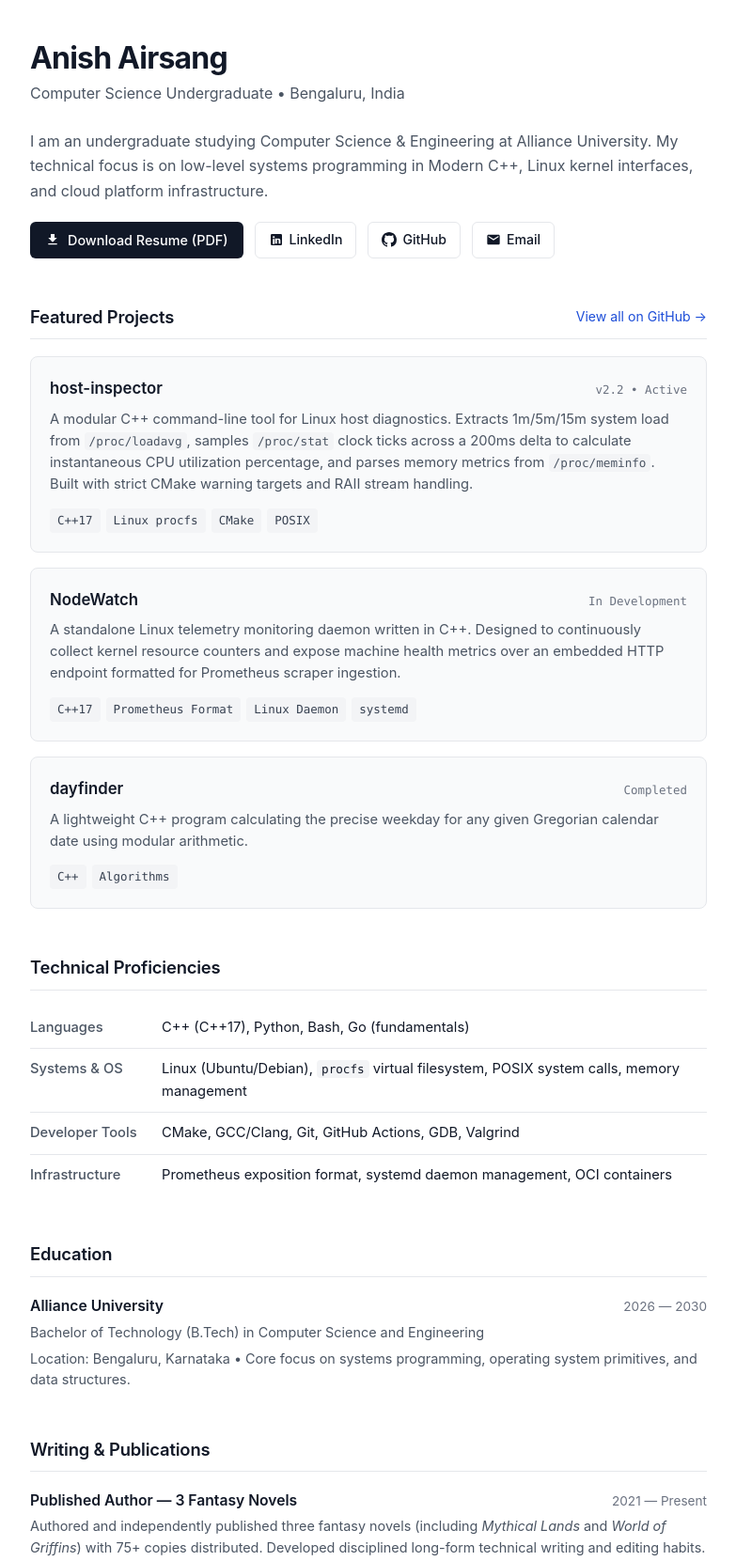
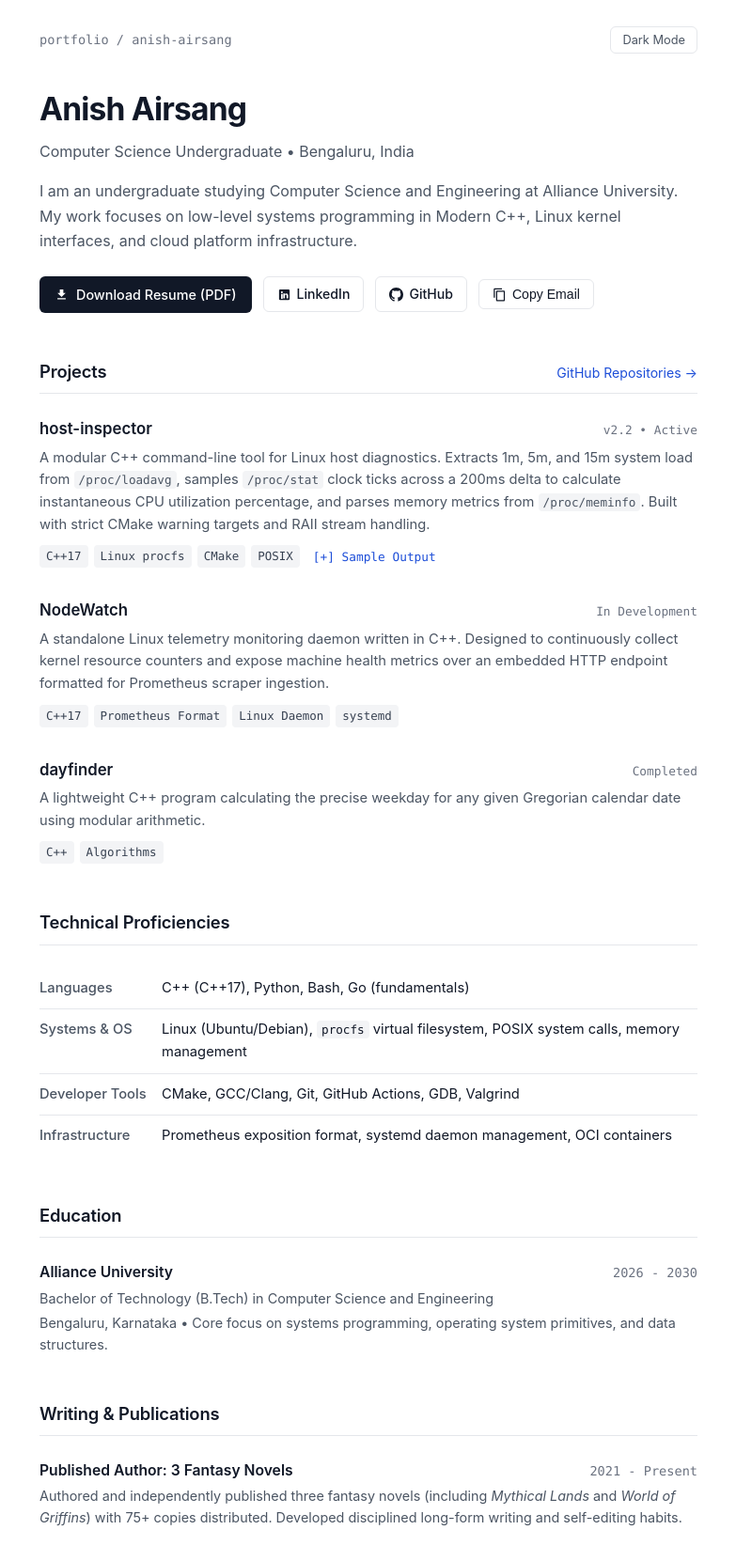
Before and after one commit to AnishAirsang/AnishAirsang.github.io, a plain HTML site: page index.html in a window 1280 px wide. Shown: the part 20-1681 px from the top of the page at 94% size, without its empty margins (248-1031 px from the left). Drawn offline with Linux system fonts and the light colour scheme.

Commit message:
style: remove project boxes and em dashes, add theme toggle and interactive sample output

```diff
--- a/index.html
+++ b/index.html
@@ -9,37 +9,39 @@
         :root {
             --bg: #ffffff;
             --surface: #f9fafb;
-            --surface-hover: #f3f4f6;
             --text: #111827;
             --text-secondary: #4b5563;
             --text-muted: #6b7280;
             --border: #e5e7eb;
-            --border-hover: #d1d5db;
+            --border-hover: #9ca3af;
             --link: #1d4ed8;
             --tag-bg: #f3f4f6;
             --tag-text: #374151;
             --button-bg: #111827;
             --button-text: #ffffff;
             --button-hover: #1f2937;
+            --code-bg: #f3f4f6;
+            --output-bg: #18181b;
+            --output-text: #e4e4e7;
         }
 
-        @media (prefers-color-scheme: dark) {
-            :root {
+        html.dark {
             --bg: #0f1117;
             --surface: #161822;
-                --surface-hover: #1c1f2e;
             --text: #f3f4f6;
             --text-secondary: #9ca3af;
             --text-muted: #6b7280;
             --border: #232738;
-                --border-hover: #374151;
+            --border-hover: #4b5563;
             --link: #60a5fa;
             --tag-bg: #1f2333;
             --tag-text: #cbd5e1;
             --button-bg: #f3f4f6;
             --button-text: #0f1117;
             --button-hover: #e5e7eb;
-            }
+            --code-bg: #1f242c;
+            --output-bg: #090a0f;
+            --output-text: #e4e4e7;
         }
 
         * {
@@ -53,13 +55,48 @@
             line-height: 1.6;
             color: var(--text);
             background-color: var(--bg);
-            padding: 56px 20px 80px;
+            padding: 48px 20px 80px;
+            transition: background-color 0.2s ease, color 0.2s ease;
             -webkit-font-smoothing: antialiased;
         }
 
         .container {
-            max-width: 720px;
+            max-width: 700px;
             margin: 0 auto;
+        }
+
+        /* Top Bar */
+        .top-bar {
+            display: flex;
+            justify-content: space-between;
+            align-items: center;
+            margin-bottom: 32px;
+        }
+
+        .site-label {
+            font-size: 0.85rem;
+            color: var(--text-muted);
+            font-family: ui-monospace, SFMono-Regular, Menlo, monospace;
+        }
+
+        .theme-toggle {
+            background: transparent;
+            border: 1px solid var(--border);
+            color: var(--text-secondary);
+            padding: 6px 12px;
+            border-radius: 6px;
+            font-size: 0.8rem;
+            cursor: pointer;
+            font-family: inherit;
+            display: inline-flex;
+            align-items: center;
+            gap: 6px;
+            transition: all 0.15s ease;
+        }
+
+        .theme-toggle:hover {
+            border-color: var(--border-hover);
+            color: var(--text);
         }
 
         /* Header */
@@ -67,19 +104,12 @@
             margin-bottom: 40px;
         }
 
-        .header-top {
-            display: flex;
-            justify-content: space-between;
-            align-items: flex-start;
-            gap: 20px;
-            margin-bottom: 8px;
-        }
-
         h1 {
-            font-size: 2rem;
+            font-size: 2.1rem;
             font-weight: 700;
             letter-spacing: -0.025em;
             color: var(--text);
+            margin-bottom: 6px;
         }
 
         .subtitle {
@@ -92,7 +122,7 @@
             font-size: 1rem;
             color: var(--text-secondary);
             line-height: 1.65;
-            margin-bottom: 20px;
+            margin-bottom: 24px;
         }
 
         .actions-row {
@@ -100,7 +130,6 @@
             flex-wrap: wrap;
             align-items: center;
             gap: 12px;
-            margin-top: 12px;
         }
 
         /* Buttons & Links */
@@ -135,12 +164,12 @@
             font-weight: 500;
             text-decoration: none;
             background: transparent;
+            cursor: pointer;
             transition: all 0.15s ease;
         }
 
         .btn-secondary:hover {
             border-color: var(--border-hover);
-            background-color: var(--surface);
             text-decoration: none;
         }
 
@@ -160,9 +189,9 @@
 
         .section-header {
             display: flex;
-            align-items: center;
+            align-items: baseline;
             justify-content: space-between;
-            margin-bottom: 18px;
+            margin-bottom: 24px;
             border-bottom: 1px solid var(--border);
             padding-bottom: 8px;
         }
@@ -174,26 +203,21 @@
             color: var(--text);
         }
 
-        /* Project Cards */
-        .project-card {
-            background-color: var(--surface);
-            border: 1px solid var(--border);
-            border-radius: 8px;
-            padding: 20px;
-            margin-bottom: 16px;
-            transition: border-color 0.15s ease;
+        /* Projects List (Unboxed Layout) */
+        .project-item {
+            margin-bottom: 32px;
         }
 
-        .project-card:hover {
-            border-color: var(--border-hover);
+        .project-item:last-child {
+            margin-bottom: 16px;
         }
 
-        .project-header {
+        .project-title-row {
             display: flex;
             justify-content: space-between;
             align-items: baseline;
             gap: 12px;
-            margin-bottom: 8px;
+            margin-bottom: 6px;
         }
 
         .project-title {
@@ -210,7 +234,7 @@
         }
 
         .project-status {
-            font-size: 0.78rem;
+            font-size: 0.8rem;
             color: var(--text-muted);
             font-family: ui-monospace, SFMono-Regular, Menlo, monospace;
         }
@@ -218,31 +242,66 @@
         .project-desc {
             font-size: 0.92rem;
             color: var(--text-secondary);
-            line-height: 1.55;
-            margin-bottom: 14px;
+            line-height: 1.6;
+            margin-bottom: 10px;
         }
 
         .tag-list {
             display: flex;
             flex-wrap: wrap;
+            align-items: center;
             gap: 6px;
         }
 
         .tag {
             font-size: 0.78rem;
             font-family: ui-monospace, SFMono-Regular, Menlo, monospace;
-            padding: 3px 8px;
+            padding: 2px 7px;
             border-radius: 4px;
             background-color: var(--tag-bg);
             color: var(--tag-text);
         }
 
-        /* Experience / Education items */
-        .info-block {
-            margin-bottom: 20px;
+        /* Interactive Toggle Button */
+        .interactive-link {
+            font-size: 0.8rem;
+            font-family: ui-monospace, SFMono-Regular, Menlo, monospace;
+            background: none;
+            border: none;
+            color: var(--link);
+            cursor: pointer;
+            padding: 2px 0;
+            margin-left: 8px;
         }
 
-        .info-row {
+        .interactive-link:hover {
+            text-decoration: underline;
+        }
+
+        .interactive-output {
+            display: none;
+            margin-top: 12px;
+            background-color: var(--output-bg);
+            color: var(--output-text);
+            padding: 14px 16px;
+            border-radius: 6px;
+            font-family: ui-monospace, SFMono-Regular, Menlo, monospace;
+            font-size: 0.8rem;
+            line-height: 1.5;
+            overflow-x: auto;
+            border: 1px solid var(--border);
+        }
+
+        .interactive-output.show {
+            display: block;
+        }
+
+        /* Generic Info Rows (Education, Publications) */
+        .info-item {
+            margin-bottom: 24px;
+        }
+
+        .info-header {
             display: flex;
             justify-content: space-between;
             align-items: baseline;
@@ -253,20 +312,22 @@
         .info-title {
             font-weight: 600;
             font-size: 0.98rem;
+            color: var(--text);
         }
 
         .info-date {
             font-size: 0.85rem;
             color: var(--text-muted);
+            font-family: ui-monospace, SFMono-Regular, Menlo, monospace;
         }
 
         .info-subtitle {
             font-size: 0.9rem;
             color: var(--text-secondary);
-            margin-bottom: 6px;
+            margin-bottom: 4px;
         }
 
-        .info-details {
+        .info-desc {
             font-size: 0.9rem;
             color: var(--text-secondary);
             line-height: 1.55;
@@ -293,7 +354,7 @@
         }
 
         .skill-name {
-            width: 140px;
+            width: 130px;
             font-weight: 500;
             color: var(--text-secondary);
         }
@@ -305,7 +366,7 @@
         code {
             font-family: ui-monospace, SFMono-Regular, Menlo, monospace;
             font-size: 0.86em;
-            background-color: var(--tag-bg);
+            background-color: var(--code-bg);
             padding: 2px 5px;
             border-radius: 4px;
         }
@@ -330,28 +391,55 @@
         }
 
         .icon {
-            width: 16px;
-            height: 16px;
+            width: 15px;
+            height: 15px;
             fill: currentColor;
             display: inline-block;
             vertical-align: middle;
+        }
+
+        /* Toast notification */
+        #copy-toast {
+            visibility: hidden;
+            position: fixed;
+            bottom: 24px;
+            right: 24px;
+            background-color: var(--button-bg);
+            color: var(--button-text);
+            padding: 8px 16px;
+            border-radius: 6px;
+            font-size: 0.85rem;
+            font-family: ui-monospace, SFMono-Regular, Menlo, monospace;
+            box-shadow: 0 4px 12px rgba(0, 0, 0, 0.15);
+            opacity: 0;
+            transition: opacity 0.2s, visibility 0.2s;
+            z-index: 99;
+        }
+
+        #copy-toast.show {
+            visibility: visible;
+            opacity: 1;
         }
     </style>
 </head>
 <body>
     <div class="container">
 
+        <!-- Top Bar -->
+        <div class="top-bar">
+            <span class="site-label">portfolio / anish-airsang</span>
+            <button class="theme-toggle" id="theme-btn" aria-label="Toggle visual theme">
+                <span id="theme-text">Theme</span>
+            </button>
+        </div>
+
         <!-- Header -->
         <header>
-            <div class="header-top">
-                <div>
             <h1>Anish Airsang</h1>
             <div class="subtitle">Computer Science Undergraduate &bull; Bengaluru, India</div>
-                </div>
-            </div>
 
             <p class="bio-lead">
-                I am an undergraduate studying Computer Science & Engineering at Alliance University. My technical focus is on low-level systems programming in Modern C++, Linux kernel interfaces, and cloud platform infrastructure.
+                I am an undergraduate studying Computer Science and Engineering at Alliance University. My work focuses on low-level systems programming in Modern C++, Linux kernel interfaces, and cloud platform infrastructure.
             </p>
 
             <div class="actions-row">
@@ -367,40 +455,54 @@
                     <svg class="icon" viewBox="0 0 24 24"><path d="M12 0C5.37 0 0 5.37 0 12c0 5.31 3.435 9.795 8.205 11.385.6.105.825-.255.825-.57 0-.285-.015-1.23-.015-2.235-3.015.555-3.795-.735-4.035-1.41-.135-.345-.72-1.41-1.23-1.695-.42-.225-1.02-.78-.015-.795.945-.015 1.62.87 1.845 1.23 1.08 1.815 2.805 1.305 3.495.99.105-.78.42-1.305.765-1.605-2.67-.3-5.46-1.335-5.46-5.925 0-1.305.465-2.385 1.23-3.225-.12-.3-.54-1.53.12-3.18 0 0 1.005-.315 3.3 1.23.96-.27 1.98-.405 3-.405s2.04.135 3 .405c2.295-1.56 3.3-1.23 3.3-1.23.66 1.65.24 2.88.12 3.18.765.84 1.23 1.905 1.23 3.225 0 4.605-2.805 5.625-5.475 5.925.435.375.81 1.095.81 2.22 0 1.605-.015 2.895-.015 3.3 0 .315.225.69.825.57A12.02 12.02 0 0024 12c0-6.63-5.37-12-12-12z"/></svg>
                     GitHub
                 </a>
-                <a href="mailto:airsanganish@gmail.com" class="btn-secondary">
-                    <svg class="icon" viewBox="0 0 24 24"><path d="M20 4H4c-1.1 0-1.99.9-1.99 2L2 18c0 1.1.9 2 2 2h16c1.1 0 2-.9 2-2V6c0-1.1-.9-2-2-2zm0 4l-8 5-8-5V6l8 5 8-5v2z"/></svg>
-                    Email
-                </a>
+                <button onclick="copyEmail()" class="btn-secondary" title="Copy email address">
+                    <svg class="icon" viewBox="0 0 24 24"><path d="M16 1H4c-1.1 0-2 .9-2 2v14h2V3h12V1zm3 4H8c-1.1 0-2 .9-2 2v14c0 1.1.9 2 2 2h11c1.1 0 2-.9 2-2V7c0-1.1-.9-2-2-2zm0 16H8V7h11v14z"/></svg>
+                    Copy Email
+                </button>
             </div>
         </header>
 
-        <!-- Projects -->
+        <!-- Projects (Unboxed Layout) -->
         <section>
             <div class="section-header">
-                <h2>Featured Projects</h2>
-                <a href="https://github.com/AnishAirsang" target="_blank" rel="noopener noreferrer" style="font-size: 0.88rem;">View all on GitHub &rarr;</a>
+                <h2>Projects</h2>
+                <a href="https://github.com/AnishAirsang" target="_blank" rel="noopener noreferrer" style="font-size: 0.88rem;">GitHub Repositories &rarr;</a>
             </div>
 
             <!-- host-inspector -->
-            <div class="project-card">
-                <div class="project-header">
+            <div class="project-item">
+                <div class="project-title-row">
                     <span class="project-title"><a href="https://github.com/AnishAirsang/host-inspector" target="_blank" rel="noopener noreferrer">host-inspector</a></span>
                     <span class="project-status">v2.2 &bull; Active</span>
                 </div>
                 <p class="project-desc">
-                    A modular C++ command-line tool for Linux host diagnostics. Extracts 1m/5m/15m system load from <code>/proc/loadavg</code>, samples <code>/proc/stat</code> clock ticks across a 200ms delta to calculate instantaneous CPU utilization percentage, and parses memory metrics from <code>/proc/meminfo</code>. Built with strict CMake warning targets and RAII stream handling.
+                    A modular C++ command-line tool for Linux host diagnostics. Extracts 1m, 5m, and 15m system load from <code>/proc/loadavg</code>, samples <code>/proc/stat</code> clock ticks across a 200ms delta to calculate instantaneous CPU utilization percentage, and parses memory metrics from <code>/proc/meminfo</code>. Built with strict CMake warning targets and RAII stream handling.
                 </p>
                 <div class="tag-list">
                     <span class="tag">C++17</span>
                     <span class="tag">Linux procfs</span>
                     <span class="tag">CMake</span>
                     <span class="tag">POSIX</span>
+                    <button class="interactive-link" onclick="toggleOutput('host-inspector-out')">[+] Sample Output</button>
                 </div>
+                <!-- Interactive Sample Terminal Output -->
+                <pre class="interactive-output" id="host-inspector-out">$ ./build/host_inspector
+=======================================
+     Linux Host Inspector (v2.2)
+=======================================
+[+] CPU Metrics:
+    Usage     : 14.8 %
+    Load avg  : 1.52 / 1.6 / 1.33
+
+[+] RAM / Memory Usage:
+    Total     : 6.99786 GB
+    Available : 2.38596 GB
+    Used      : 65.9044 %</pre>
             </div>
 
             <!-- NodeWatch -->
-            <div class="project-card">
-                <div class="project-header">
+            <div class="project-item">
+                <div class="project-title-row">
                     <span class="project-title">NodeWatch</span>
                     <span class="project-status">In Development</span>
                 </div>
@@ -416,8 +518,8 @@
             </div>
 
             <!-- dayfinder -->
-            <div class="project-card">
-                <div class="project-header">
+            <div class="project-item">
+                <div class="project-title-row">
                     <span class="project-title"><a href="https://github.com/AnishAirsang/dayfinder" target="_blank" rel="noopener noreferrer">dayfinder</a></span>
                     <span class="project-status">Completed</span>
                 </div>
@@ -461,14 +563,14 @@
             <div class="section-header">
                 <h2>Education</h2>
             </div>
-            <div class="info-block">
-                <div class="info-row">
+            <div class="info-item">
+                <div class="info-header">
                     <span class="info-title">Alliance University</span>
-                    <span class="info-date">2026 &mdash; 2030</span>
+                    <span class="info-date">2026 - 2030</span>
                 </div>
                 <div class="info-subtitle">Bachelor of Technology (B.Tech) in Computer Science and Engineering</div>
-                <div class="info-details">
-                    Location: Bengaluru, Karnataka &bull; Core focus on systems programming, operating system primitives, and data structures.
+                <div class="info-desc">
+                    Bengaluru, Karnataka &bull; Core focus on systems programming, operating system primitives, and data structures.
                 </div>
             </div>
         </section>
@@ -478,13 +580,13 @@
             <div class="section-header">
                 <h2>Writing & Publications</h2>
             </div>
-            <div class="info-block">
-                <div class="info-row">
-                    <span class="info-title">Published Author &mdash; 3 Fantasy Novels</span>
-                    <span class="info-date">2021 &mdash; Present</span>
+            <div class="info-item">
+                <div class="info-header">
+                    <span class="info-title">Published Author: 3 Fantasy Novels</span>
+                    <span class="info-date">2021 - Present</span>
                 </div>
-                <div class="info-details">
-                    Authored and independently published three fantasy novels (including <em>Mythical Lands</em> and <em>World of Griffins</em>) with 75+ copies distributed. Developed disciplined long-form technical writing and editing habits.
+                <div class="info-desc">
+                    Authored and independently published three fantasy novels (including <em>Mythical Lands</em> and <em>World of Griffins</em>) with 75+ copies distributed. Developed disciplined long-form writing and self-editing habits.
                 </div>
             </div>
         </section>
@@ -500,5 +602,50 @@
         </footer>
 
     </div>
+
+    <!-- Notification Toast -->
+    <div id="copy-toast">Email copied to clipboard!</div>
+
+    <!-- Scripts -->
+    <script>
+        // 1. Theme Toggle
+        const themeBtn = document.getElementById('theme-btn');
+        const themeText = document.getElementById('theme-text');
+
+        // Check system preference or saved theme
+        const savedTheme = localStorage.getItem('theme');
+        if (savedTheme === 'dark' || (!savedTheme && window.matchMedia('(prefers-color-scheme: dark)').matches)) {
+            document.documentElement.classList.add('dark');
+            themeText.textContent = 'Light Mode';
+        } else {
+            document.documentElement.classList.remove('dark');
+            themeText.textContent = 'Dark Mode';
+        }
+
+        themeBtn.addEventListener('click', () => {
+            const isDark = document.documentElement.classList.toggle('dark');
+            localStorage.setItem('theme', isDark ? 'dark' : 'light');
+            themeText.textContent = isDark ? 'Light Mode' : 'Dark Mode';
+        });
+
+        // 2. Interactive Sample Output Toggle
+        function toggleOutput(id) {
+            const el = document.getElementById(id);
+            if (el) {
+                el.classList.toggle('show');
+            }
+        }
+
+        // 3. Copy Email
+        function copyEmail() {
+            navigator.clipboard.writeText('airsanganish@gmail.com').then(() => {
+                const toast = document.getElementById('copy-toast');
+                toast.classList.add('show');
+                setTimeout(() => {
+                    toast.classList.remove('show');
+                }, 2000);
+            });
+        }
+    </script>
 </body>
 </html>
```
Lines whose indentation alone changed are shown as unchanged.
